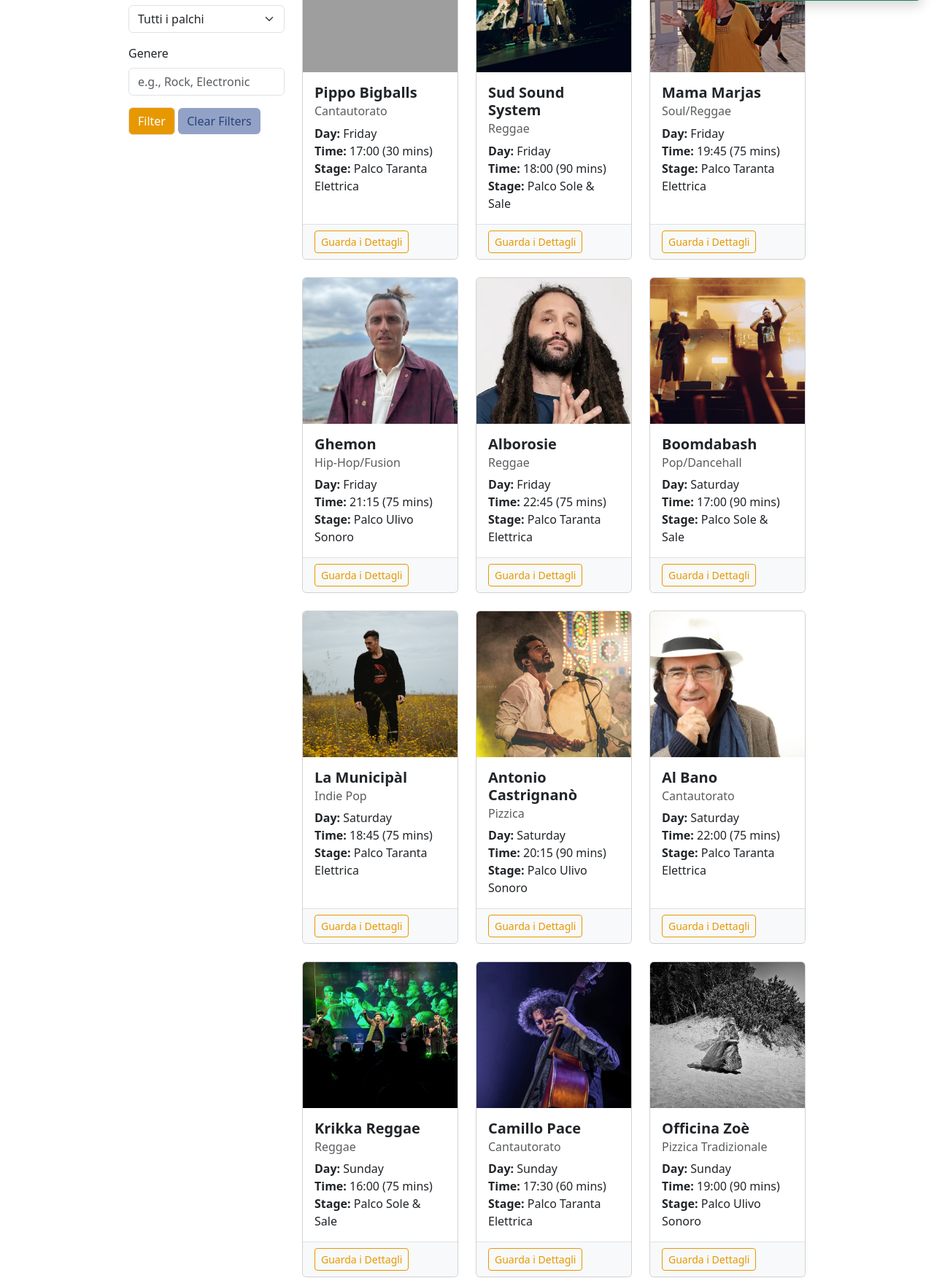
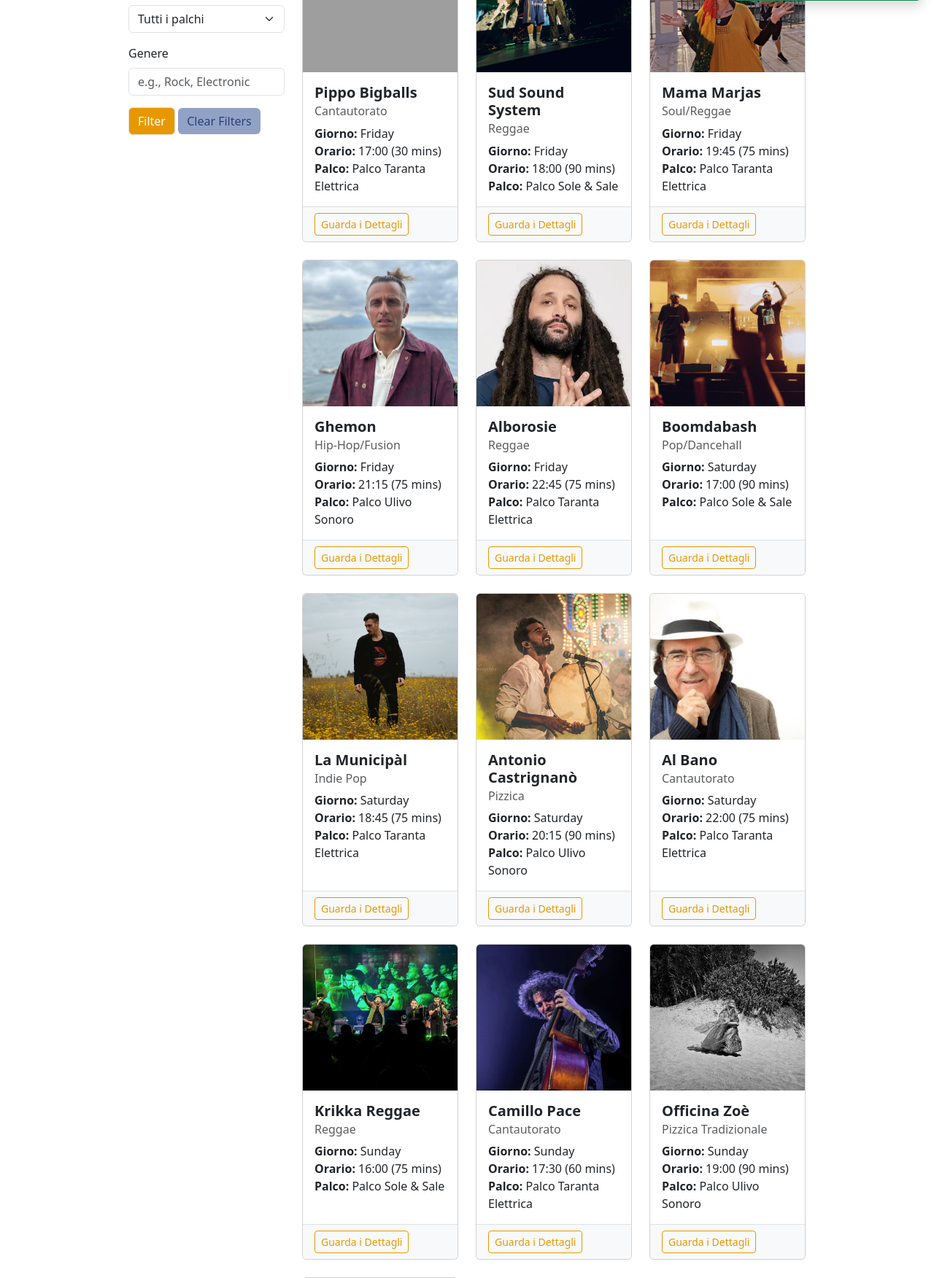
Before and after one commit to Giuseppeclv008/esameIAW20242025, a Flask app: page / in a window 1280 px wide. Shown: the part 783-2535 px from the top of the page at 73% size. Run offline with Flask 2, Linux system fonts and the light colour scheme; data comes from the database, SQL or seed files in the repository; grey boxes are pictures that could not be loaded.

Commit message:
minor fixes

```diff
--- a/templates/home_festival.html
+++ b/templates/home_festival.html
@@ -168,9 +168,9 @@
                         </h5>
                         <h6 class="card-subtitle mb-2 text-muted">{{ perf.genre }}</h6>
                         <p class="card-text">
-                            <strong>Day:</strong> {{ perf.day }}<br>
-                            <strong>Time:</strong> {{ perf.start_time }} ({{ perf.duration_minutes }} mins)<br>
-                            <strong>Stage:</strong> {{ perf.stage_name }}
+                            <strong>Giorno:</strong> {{ perf.day }}<br>
+                            <strong>Orario:</strong> {{ perf.start_time }} ({{ perf.duration_minutes }} mins)<br>
+                            <strong>Palco:</strong> {{ perf.stage_name }}
                         </p>
 
                         <p class="text-warning fw-bold"><small>BOZZA - Non Visibile al Pubblico</small></p>
@@ -196,9 +196,9 @@
                         <h5 class="card-title">{{ perf.artist_name }}</h5>
                         <h6 class="card-subtitle mb-2 text-muted">{{ perf.genre }}</h6>
                         <p class="card-text">
-                            <strong>Day:</strong> {{ perf.day }}<br>
-                            <strong>Time:</strong> {{ perf.start_time }} ({{ perf.duration_minutes }} mins)<br>
-                            <strong>Stage:</strong> {{ perf.stage_name }}
+                            <strong>Giorno:</strong> {{ perf.day }}<br>
+                            <strong>Orario:</strong> {{ perf.start_time }} ({{ perf.duration_minutes }} mins)<br>
+                            <strong>Palco:</strong> {{ perf.stage_name }}
                         </p>
 
                     </div>
--- a/templates/performance_detail.html
+++ b/templates/performance_detail.html
@@ -52,7 +52,7 @@
         </div>
         <div class="col-md-7">
             <h1 style="font-family: 'Playfair Display', serif;">{{ performance.artist_name }}</h1>
-            <p class="lead">Genre: {{ performance.genre }}</p>
+            <p class="lead">Genere: {{ performance.genre }}</p>
             <hr>
             <h4 style="font-family: 'Playfair Display', serif;">Informazioni</h4>
             <ul class="list-unstyled">
@@ -95,7 +95,7 @@
                         Log in
                     </a>
                     or <a type="button" class="btn btn-primary unreg_btn mybuttoncolors"
-                        href="{{url_for('register')}}">register</a> come un partecipante per acquistare un biglietto.
+                        href="{{url_for('register')}}">register</a> come partecipante per acquistare un biglietto.
                 </p>
             </div>
             {% endif %}
```
